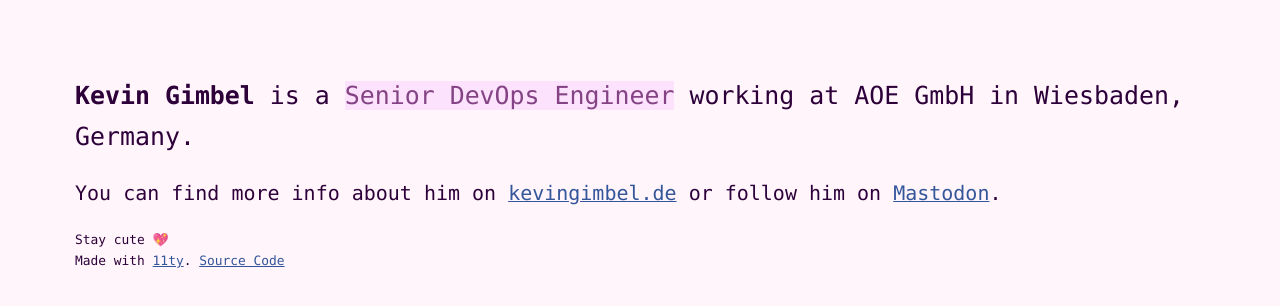
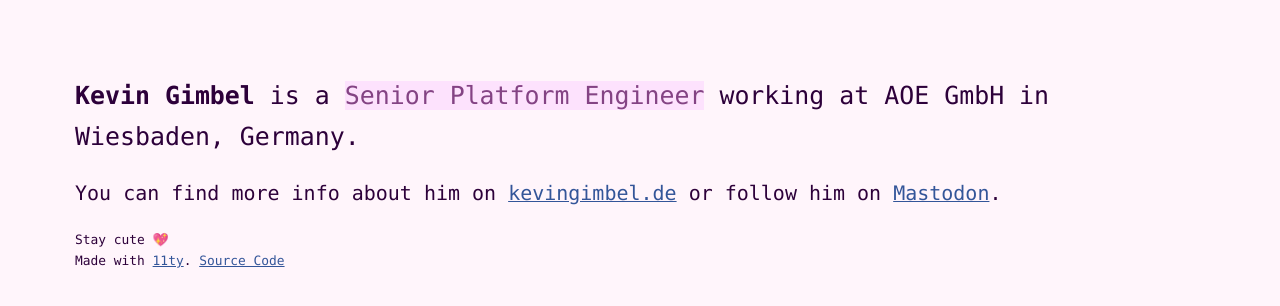
Before and after one commit to KevinGimbel/keg.im, an Eleventy site: page src/index.njk in a window 1280 px wide. Built offline with nearby package versions, Linux system fonts and the light colour scheme; Eleventy itself is replaced by a stand-in of ours; files that its build step writes are made by us from their sources.

Commit message:
DevOps -> Platform

```diff
--- a/src/index.njk
+++ b/src/index.njk
@@ -1,6 +1,6 @@
 {% extends "base.njk" %}
 
 {% block content %}
-<p class="font-size-1"><b>Kevin Gimbel</b> is a <span class="bg-accent-3">Senior DevOps Engineer</span> working at AOE GmbH in Wiesbaden, Germany.</p>
+<p class="font-size-1"><b>Kevin Gimbel</b> is a <span class="bg-accent-3">Senior Platform Engineer</span> working at AOE GmbH in Wiesbaden, Germany.</p>
 <p>You can find more info about him on <a href="https://kevingimbel.de/">kevingimbel.de</a> or follow him on <a href="https://fosstodon.org/@KevinGimbel">Mastodon</a>.</p>
 {% endblock %}
```
